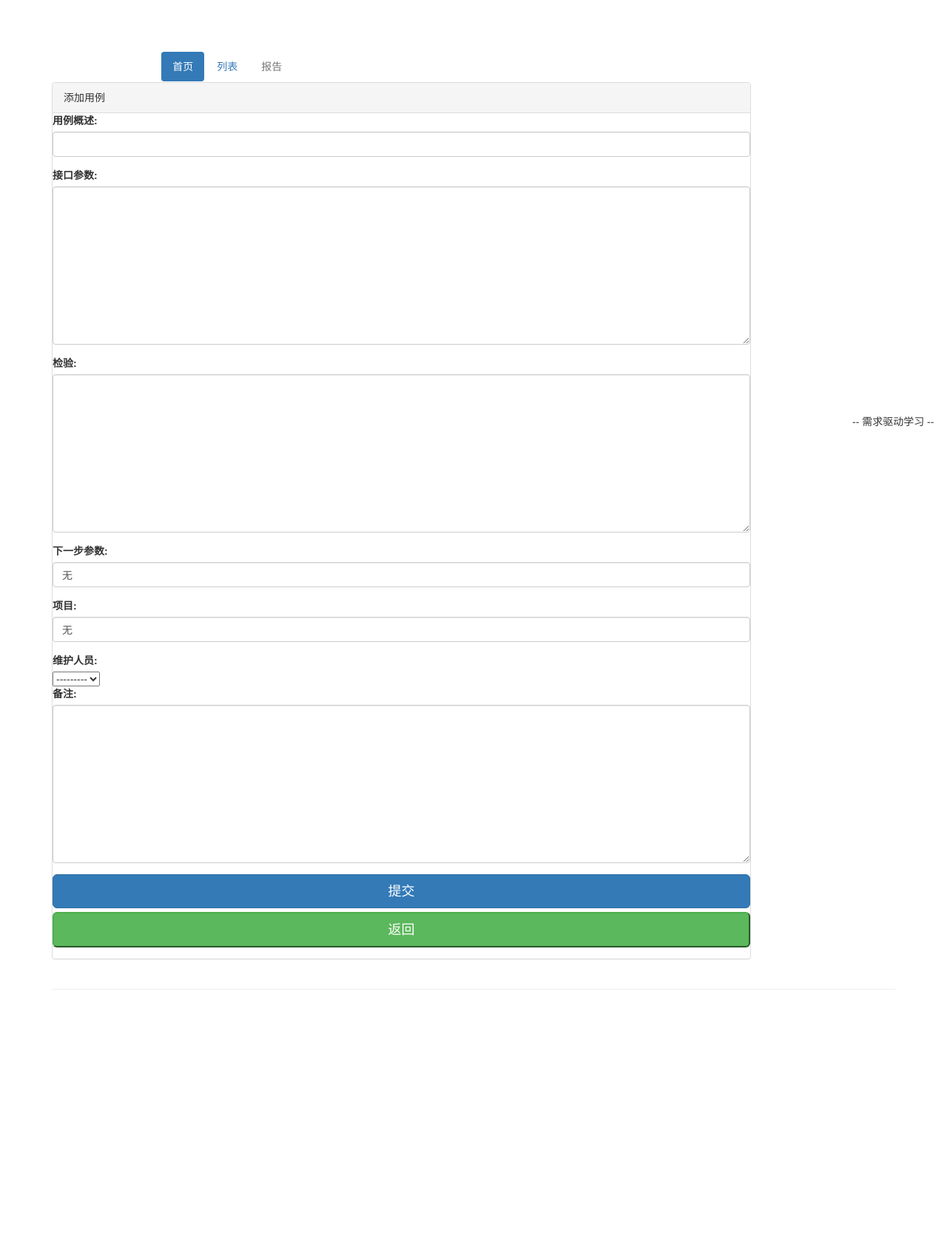
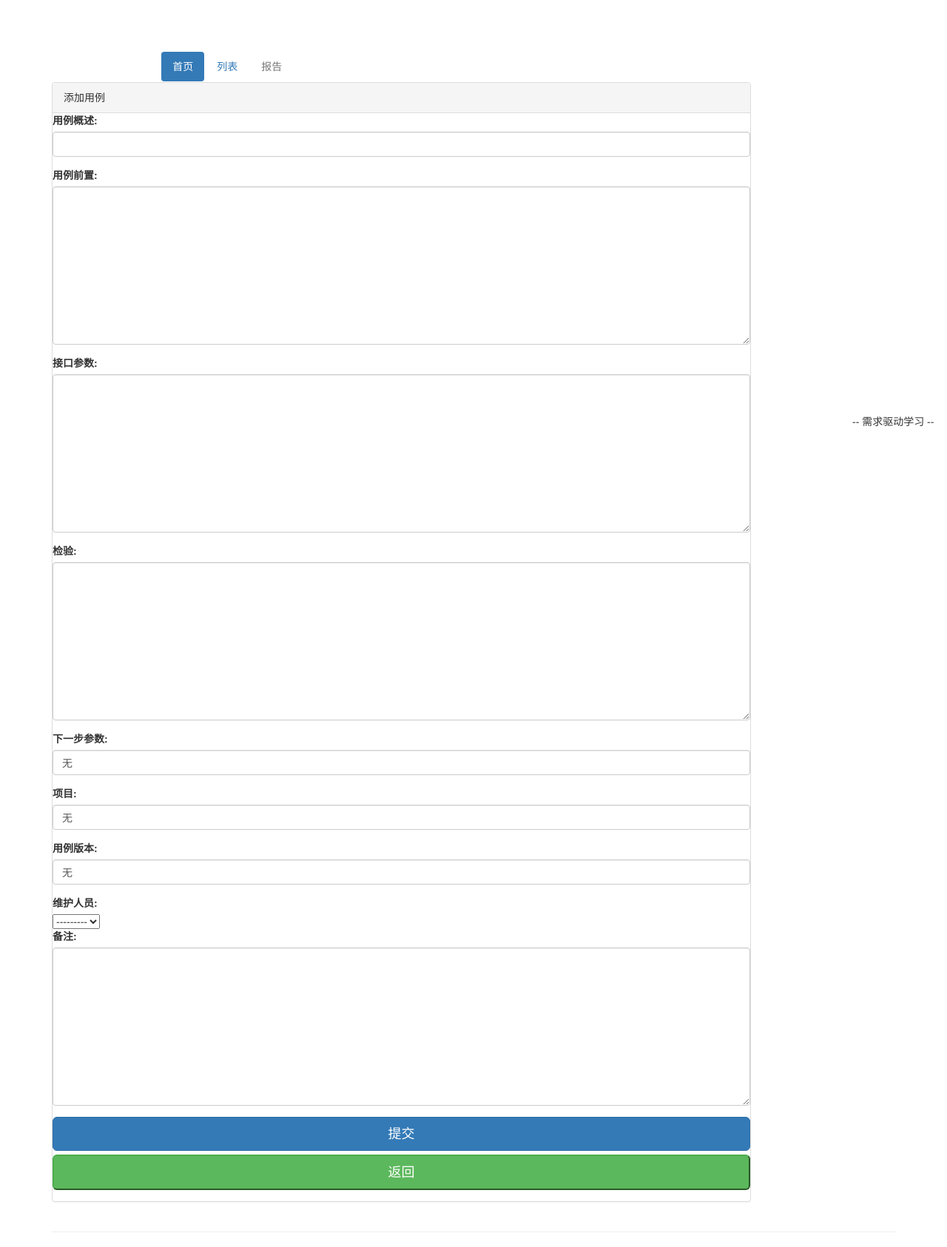
Before and after one commit to ZZHH7890/TP, a Django app: template testPlatform/templates/tpTest/add_test_case_form.html in a window 1280 px wide. Shown: the whole page at 74% size. Before the commit the page ends 1338 px from the top, so only its background shows below. Run offline with Django 3.2, Linux system fonts and the light colour scheme; the template is opened without the code that fills it, so the values that code supplies are empty; parts of the project's set-up code (start-up, migrations or seed data) failed here and were passed over; some libraries are stand-ins or nearby versions.

Commit message:
addtestform

```diff
--- a/testPlatform/templates/tpTest/add_test_case_form.html
+++ b/testPlatform/templates/tpTest/add_test_case_form.html
@@ -2,7 +2,7 @@
  * @Author: joker.zhang
  * @Date: 2020-07-08 11:47:40
  * @LastEditors: joker.zhang
- * @LastEditTime: 2020-07-10 17:31:25
+ * @LastEditTime: 2020-07-11 18:38:34
  * @Description: For Automation
 -->
 {% extends 'base.html' %}
@@ -28,39 +28,51 @@
                 <form role="form" action="add_test_case" method="POST">
                     <div class="form-group">
                         <div>
-                            <label for="TC_name">用例概述:</label>
-                            <input type="text" class="form-control" maxlength="500" id="id_TC_name">
+                            <label>用例概述:</label>
+                            <input type="text" class="form-control" maxlength="500" name="TC_name">
                         </div>
                     </div>
                     <div class="form-group">
                         <div>
-                            <label for="TC_params">接口参数:</label>
-                            <textarea cols="40" rows="10" class="form-control" id="TC_params"></textarea>
+                            <label>用例前置:</label>
+                            <textarea cols="40" rows="10" class="form-control" name="TC_set_up"></textarea>
                         </div>
                     </div>
                     <div class="form-group">
                         <div>
-                            <label for="TC_checks">检验:</label>
-                            <textarea cols="40" rows="10" class="form-control" id="TC_checks"></textarea>
+                            <label>接口参数:</label>
+                            <textarea cols="40" rows="10" class="form-control" name="TC_params"></textarea>
                         </div>
                     </div>
                     <div class="form-group">
                         <div>
-                            <label for="TC_next_step">下一步参数:</label>
-                            <input type="text" value="无" class="form-control" maxlength="200" id="TC_next_step">
+                            <label>检验:</label>
+                            <textarea cols="40" rows="10" class="form-control" name="TC_checks"></textarea>
                         </div>
                     </div>
                     <div class="form-group">
                         <div>
-                            <label for="TC_project">项目:</label>
-                            <input type="text" value="无" class="form-control" maxlength="50" id="TC_project">
+                            <label>下一步参数:</label>
+                            <input type="text" value="无" class="form-control" maxlength="200" name="TC_next_step">
                         </div>
                     </div>
                     <div class="form-group">
                         <div>
-                            <label for="owner">维护人员:</label>
+                            <label>项目:</label>
+                            <input type="text" value="无" class="form-control" maxlength="50" name="TC_project">
+                        </div>
+                    </div>
+                    <div class="form-group">
+                        <div>
+                            <label>用例版本:</label>
+                            <input type="text" value="无" class="form-control" maxlength="50" name="TC_version">
+                        </div>
+                    </div>
+                    <div class="form-group">
+                        <div>
+                            <label>维护人员:</label>
                             <div>
-                                <select name="owner" id="owner">
+                                <select name="owner" name="owner">
                                     <option value="" selected="">---------</option>
                                     <option value="1">joker</option>
                                     <option value="2">yandy</option>
@@ -69,8 +81,8 @@
                         </div>
                         <div class="form-group">
                             <div>
-                                <label for="TC_remark">备注:</label>
-                                <textarea cols="40" rows="10" class="form-control" id="TC_remark"></textarea>
+                                <label>备注:</label>
+                                <textarea cols="40" rows="10" class="form-control" name="TCremark"></textarea>
                             </div>
                         </div>
                         <button class="btn btn-lg btn-primary btn-block" type="submit">提交</button>
```
Also changed, not shown: testPlatform/tpTest/views.py (+5 -7 lines), testPlatform/db.sqlite3.
